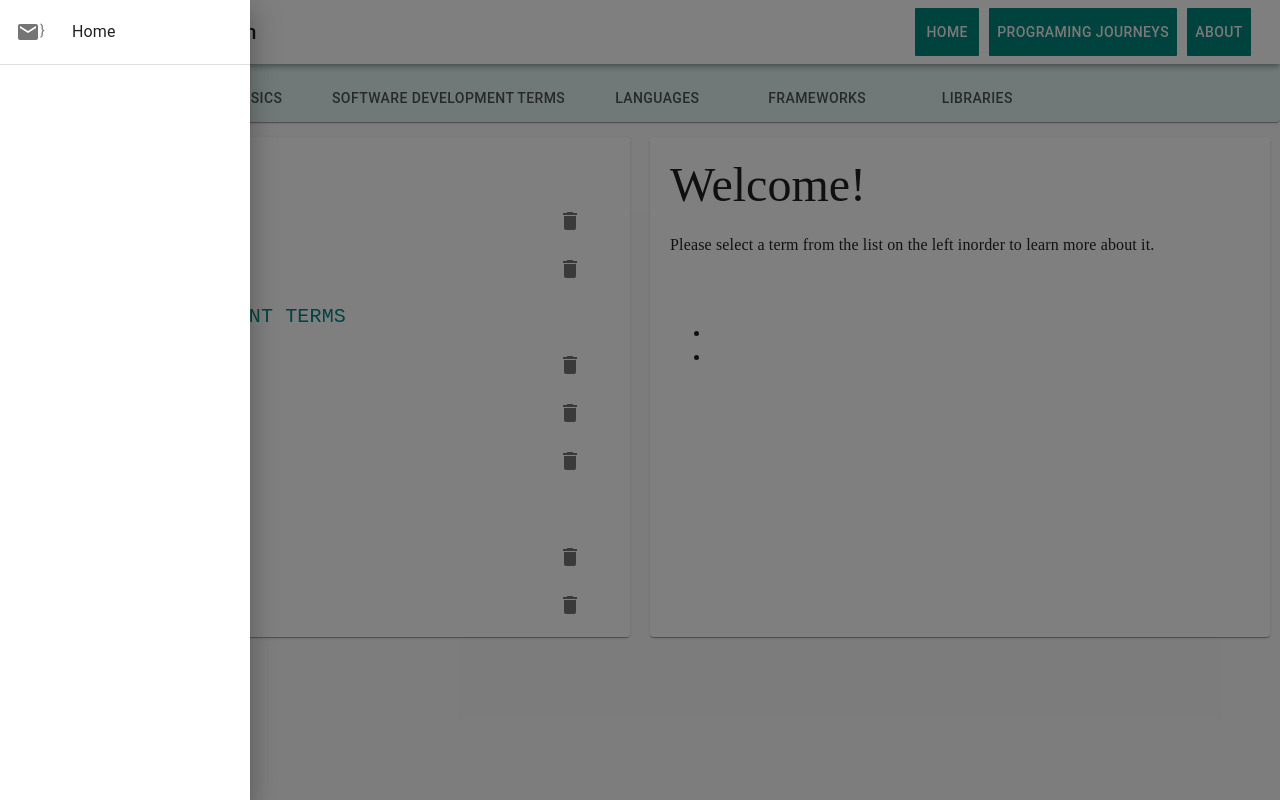
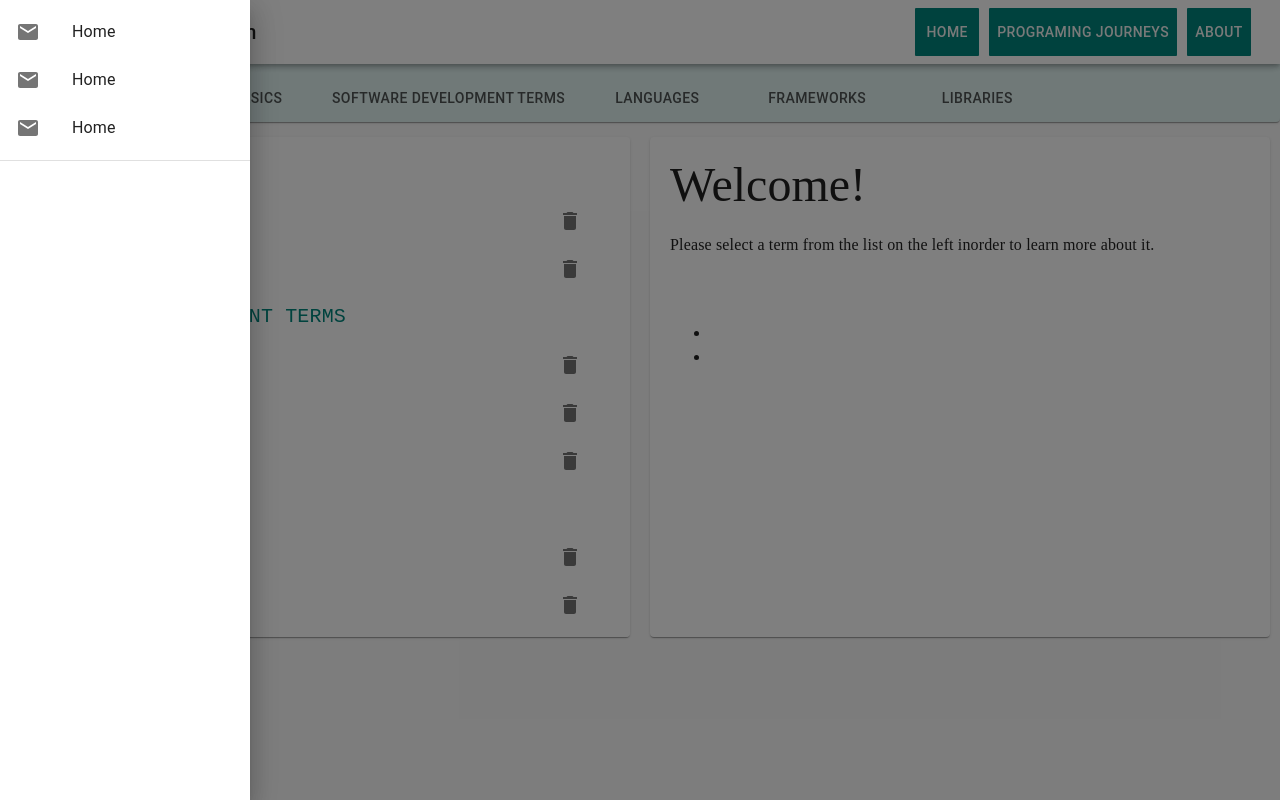
Before and after one commit to kristina-arezina/terms-2-program, a React (Create React App) app: page / in a window 1280 px wide. Both pictures are taken after a click on the button "OPEN LEFT". Built offline with nearby package versions, Linux system fonts and the light colour scheme.

Commit message:
have three home buttons on side bar nav

```diff
--- a/src/components/Layout/SmallNavBar.js
+++ b/src/components/Layout/SmallNavBar.js
@@ -44,7 +44,15 @@ export default function TemporaryDrawer() {
         >
             <List>
                 <ListItem button>
-                    <ListItemIcon> <MailIcon />}</ListItemIcon>
+                    <ListItemIcon> <MailIcon /></ListItemIcon>
+                    <ListItemText primary={"Home"} />
+                </ListItem>
+                <ListItem button>
+                    <ListItemIcon> <MailIcon /></ListItemIcon>
+                    <ListItemText primary={"Home"} />
+                </ListItem>
+                <ListItem button>
+                    <ListItemIcon> <MailIcon /></ListItemIcon>
                     <ListItemText primary={"Home"} />
                 </ListItem>
             </List>
```
